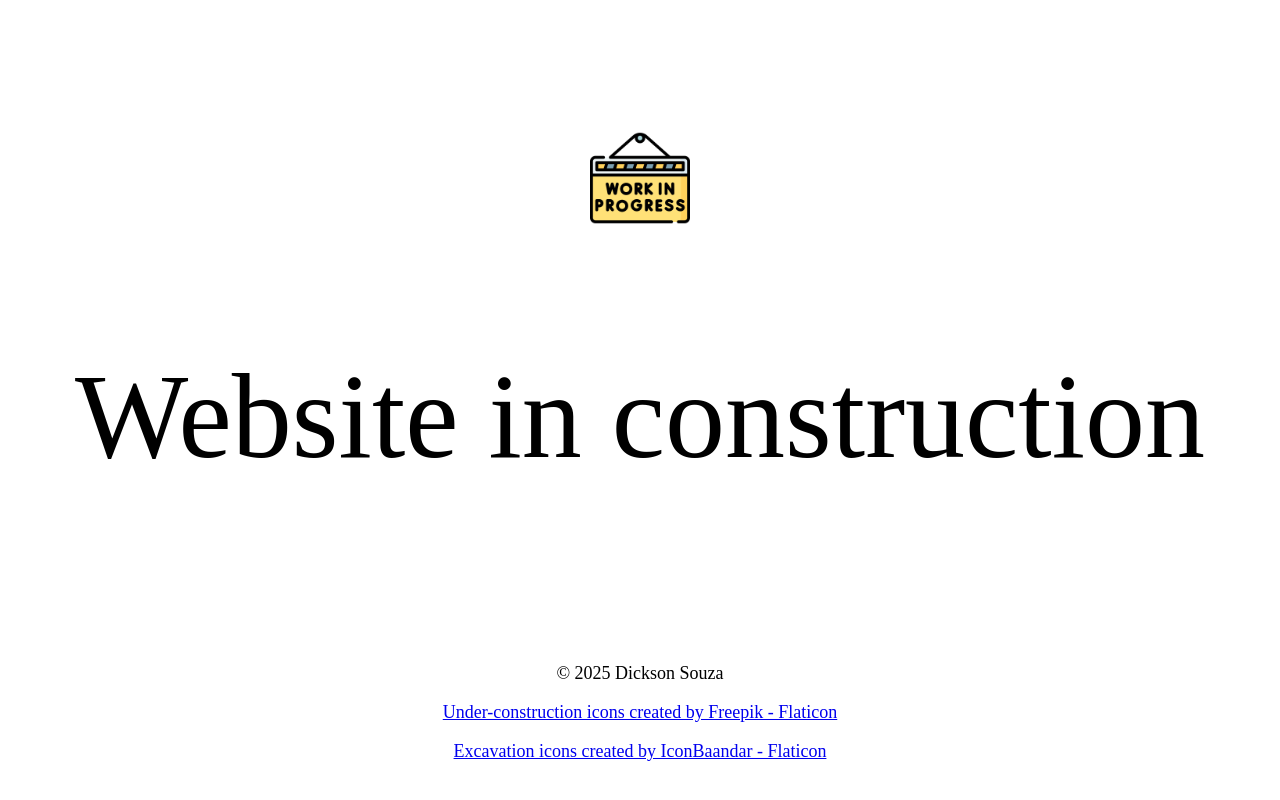
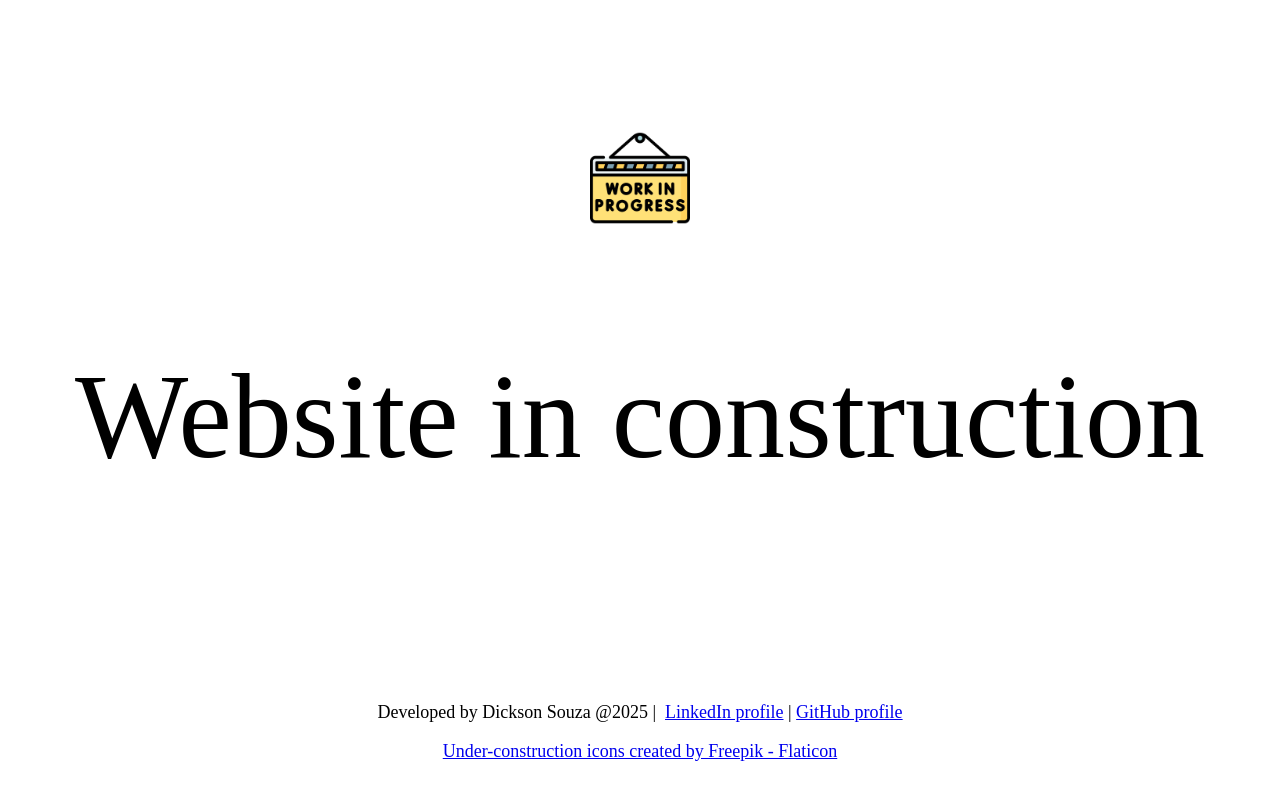
Before and after one commit to disouzam/blog-frontend-public, a React (Vite) app: page / in a window 1280 px wide. Built offline with nearby package versions, Linux system fonts and the light colour scheme.

Commit message:
Removed reference to unused icon and edited footer to show my LinkedIn and GitHub profiles

```diff
--- a/src/App.tsx
+++ b/src/App.tsx
@@ -15,7 +15,25 @@ function App() {
         <p>Website in construction</p>
       </div>
       <footer>
-        <p>© 2025 Dickson Souza</p>
+        <p>
+          Developed by Dickson Souza @2025 | &nbsp;
+          <a
+            href="https://www.linkedin.com/in/disouzam"
+            target="_blank"
+            rel="noopener"
+          >
+            LinkedIn profile
+          </a>
+          &nbsp;|&nbsp;
+          <a
+            href="https://github.com/disouzam"
+            target="_blank"
+            rel="noopener"
+          >
+            GitHub profile
+          </a>
+        </p>
+
         <p>
           <a
             href="https://www.flaticon.com/free-icons/under-construction"
@@ -24,14 +42,6 @@ function App() {
             Under-construction icons created by Freepik - Flaticon
           </a>
         </p>
-        <p>
-          <a
-            href="https://www.flaticon.com/free-icons/excavation"
-            title="excavation icons"
-          >
-            Excavation icons created by IconBaandar - Flaticon
-          </a>
-        </p>
       </footer>
     </>
   );
```
